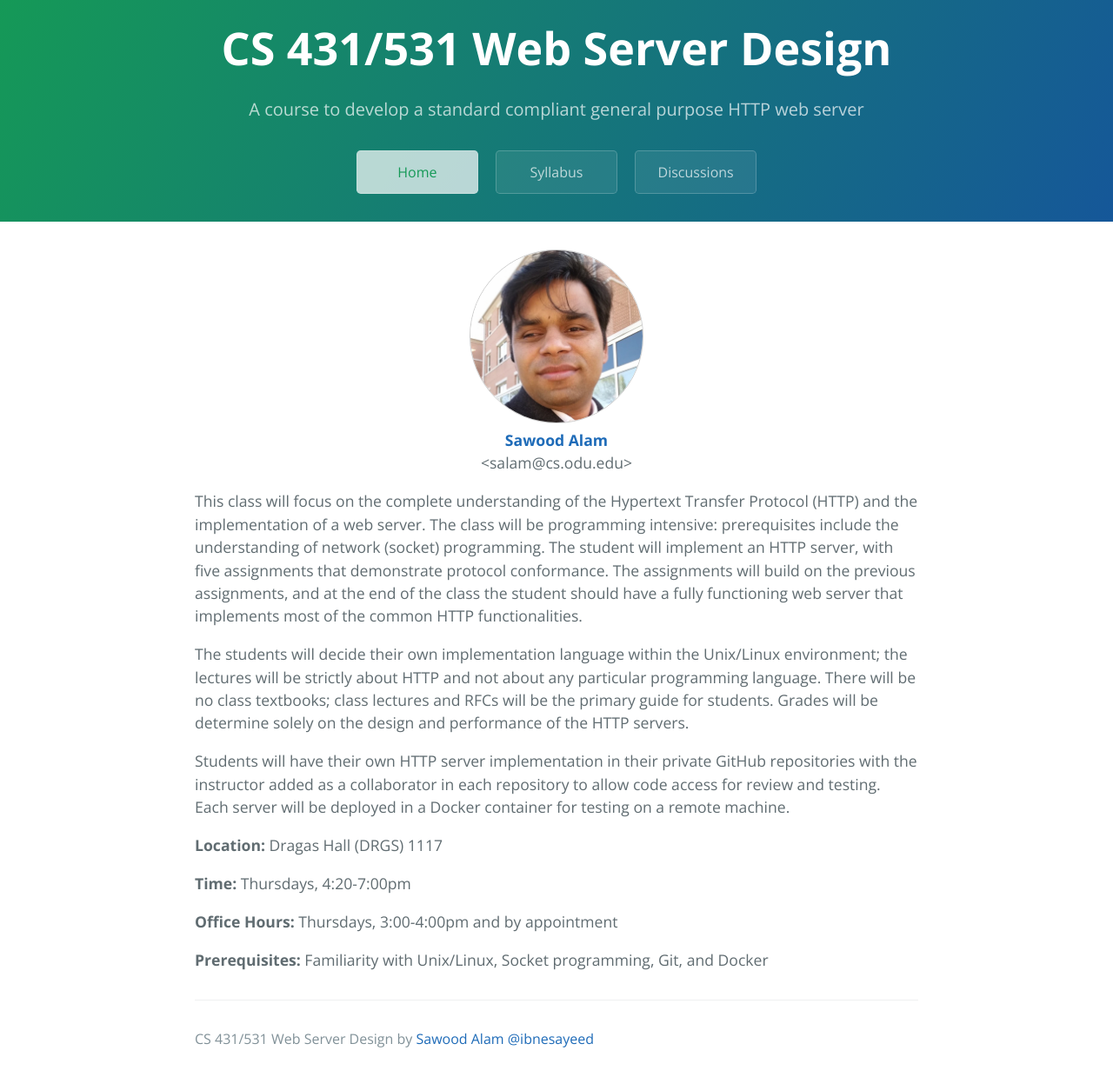
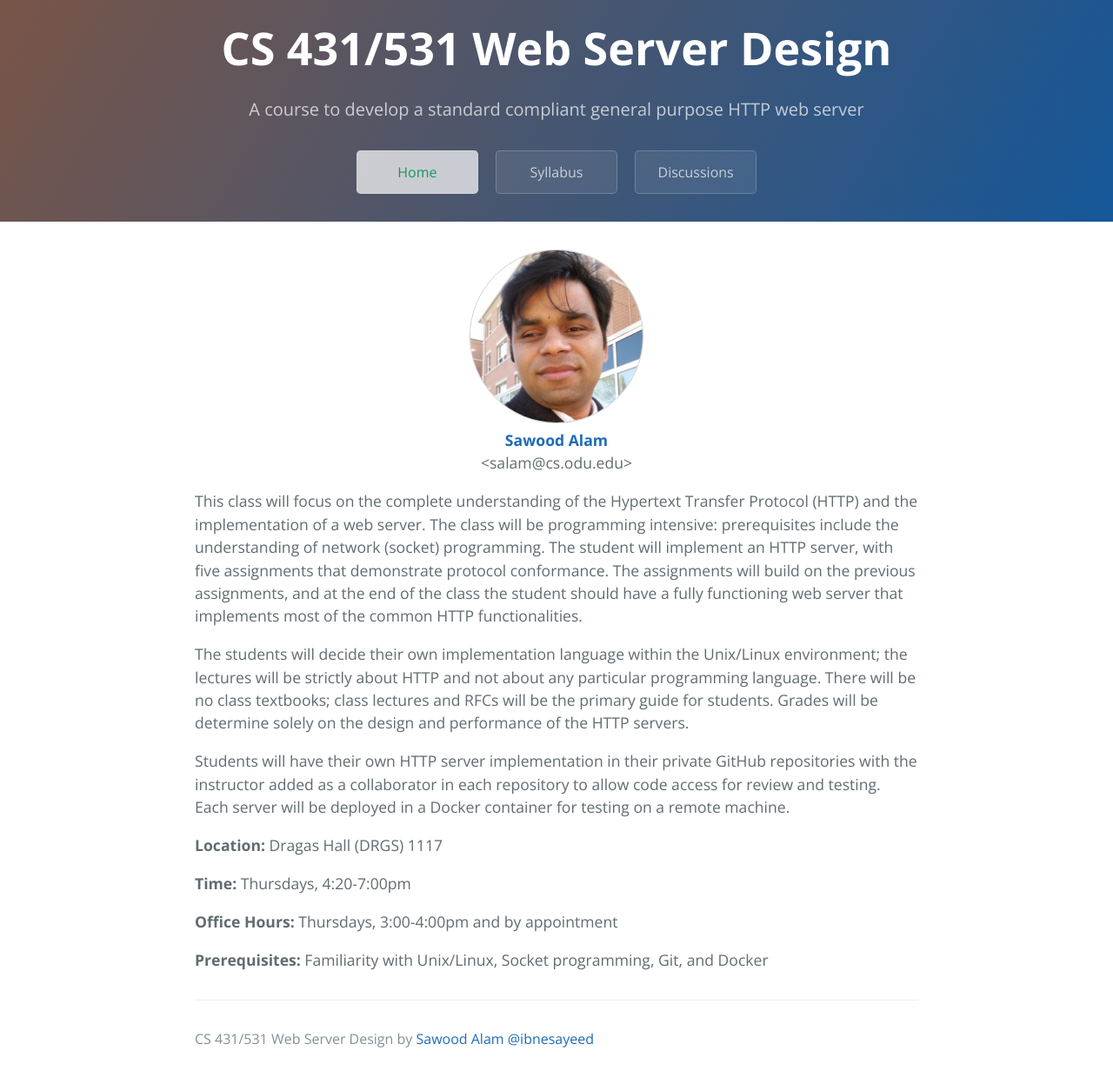
Before and after one commit to cs531-f19/cs531-f19.github.io, a Jekyll site: the page built from index.md, in a window 1280 px wide. Shown: the whole page at 87% size. Built offline with Jekyll 4.4.1, drawn with Linux system fonts in a browser that asks for light colours; our own code applies the rules of GitHub Pages for plain Markdown files.

Commit message:
Update header color

```diff
--- a/_sass/variables.scss
+++ b/_sass/variables.scss
@@ -5,7 +5,7 @@ $medium-breakpoint: 42em !default;
 // Headers
 $header-heading-color: #fff !default;
 $header-bg-color: #155799 !default;
-$header-bg-color-secondary: #159957 !default;
+$header-bg-color-secondary: #795548 !default;
 
 // Text
 $section-headings-color: #159957 !default;
```
